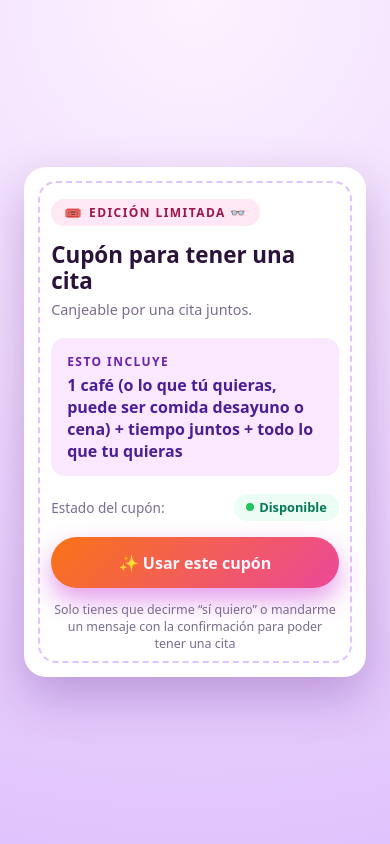
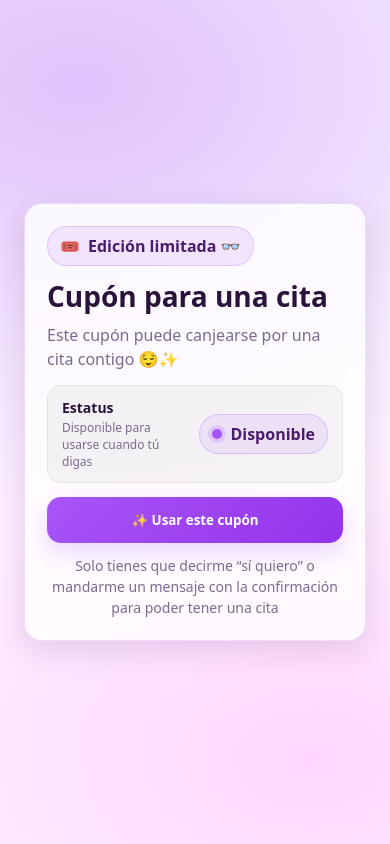
Before and after one commit to YisusVGz/cup-n, a plain HTML site: page index.html in a window 390 px wide. Both pictures are taken after a click on the button "Ver cupón". Drawn offline with Linux system fonts and the light colour scheme.

Commit message:
Refactor styles and update HTML structure
Refactor CSS styles for improved layout and responsiveness. Update HTML structure for better semantics and accessibility.

```diff
--- a/index.html
+++ b/index.html
@@ -5,279 +5,259 @@
   <meta name="viewport" content="width=device-width, initial-scale=1" />
   <title>Cupón especial</title>
   <style>
-    :root {
-      --bg1: #fdf2ff;
-      --bg2: #e0c3fc;
-      --card: #ffffff;
-      --accent: #a855f7;
-      --accent-dark: #9333ea;
-      --used: #fb7185;
-      --text: #2b123a;
-      --muted: #7b6b8f;
-      --radius: 22px;
+    :root{
+      --bg1:#fdf2ff;
+      --bg2:#e0c3fc;
+      --card:#ffffff;
+      --accent:#a855f7;
+      --accent-dark:#9333ea;
+      --used:#fb7185;
+      --text:#2b123a;
+      --muted:#7b6b8f;
+      --radius:18px;
+      --shadow:0 10px 30px rgba(32, 8, 46, .12);
+      --maxw:520px;
+    }
+    *{box-sizing:border-box;margin:0;padding:0;font-family:system-ui,-apple-system,Segoe UI,Roboto,Arial;}
+    body{
+      min-height:100vh;
+      display:flex;
+      align-items:center;
+      justify-content:center;
+      padding:24px;
+      background:radial-gradient(1200px 800px at 20% 10%, var(--bg2), transparent 55%),
+                 radial-gradient(1200px 800px at 80% 90%, #ffd6ff, transparent 55%),
+                 linear-gradient(120deg, var(--bg1), #ffffff);
+      color:var(--text);
     }
 
-    * {
-      box-sizing: border-box;
-      margin: 0;
-      padding: 0;
-      font-family: system-ui, -apple-system, BlinkMacSystemFont, "Segoe UI", sans-serif;
+    .announcement, .coupon-card{
+      width:100%;
+      max-width:var(--maxw);
+      background:rgba(255,255,255,.82);
+      border:1px solid rgba(168,85,247,.18);
+      border-radius:var(--radius);
+      box-shadow:var(--shadow);
+      padding:22px;
+      backdrop-filter: blur(10px);
     }
 
-    body {
-      min-height: 100vh;
-      display: flex;
-      align-items: center;
-      justify-content: center;
-      background: radial-gradient(circle at top, var(--bg1), var(--bg2));
-      padding: 1.5rem;
+    .announcement h2{
+      font-size:26px;
+      letter-spacing:.2px;
+      margin-bottom:10px;
+    }
+    .announcement p{
+      color:var(--muted);
+      margin-bottom:16px;
+      line-height:1.45;
     }
 
-    .announcement {
-      max-width: 450px;
-      width: 100%;
-      background: var(--card);
-      border-radius: var(--radius);
-      box-shadow: 0 20px 50px rgba(88, 28, 135, 0.3);
-      padding: 2rem;
-      text-align: center;
-      animation: fadeIn 0.8s ease;
+    .btn-main, #redeem-btn, #gcal-btn{
+      width:100%;
+      border:none;
+      border-radius:14px;
+      padding:14px 16px;
+      font-weight:700;
+      cursor:pointer;
+      transition:transform .12s ease, filter .12s ease, opacity .12s ease;
+      box-shadow:0 10px 22px rgba(168,85,247,.22);
+    }
+    .btn-main, #redeem-btn{
+      background:linear-gradient(135deg, var(--accent), var(--accent-dark));
+      color:white;
+    }
+    #gcal-btn{
+      background:linear-gradient(135deg, #7c3aed, #4f46e5);
+      color:white;
+      box-shadow:0 10px 22px rgba(79,70,229,.22);
+    }
+    .btn-main:hover, #redeem-btn:hover, #gcal-btn:hover{filter:brightness(1.03);}
+    .btn-main:active, #redeem-btn:active, #gcal-btn:active{transform:translateY(1px);}
+    #redeem-btn[disabled]{opacity:.55; cursor:not-allowed; filter:saturate(.7);}
+
+    .coupon-card{display:none; position:relative; overflow:hidden;}
+    .tag{
+      display:inline-flex;
+      gap:8px;
+      align-items:center;
+      padding:8px 12px;
+      border-radius:999px;
+      background:rgba(168,85,247,.12);
+      border:1px solid rgba(168,85,247,.22);
+      font-weight:700;
+      color:#4a1c6b;
+      margin-bottom:14px;
     }
 
-    .announcement h2 {
-      font-size: 1.4rem;
-      color: var(--text);
-      margin-bottom: 0.8rem;
+    .coupon-title{
+      font-size:28px;
+      line-height:1.15;
+      margin-bottom:10px;
+    }
+    .coupon-desc{
+      color:var(--muted);
+      line-height:1.5;
+      margin-bottom:14px;
     }
 
-    .announcement p {
-      color: var(--muted);
-      font-size: 0.95rem;
-      margin-bottom: 1.4rem;
+    .status-row{
+      display:flex;
+      align-items:center;
+      justify-content:space-between;
+      gap:12px;
+      margin:14px 0 14px;
+      padding:12px 14px;
+      border-radius:14px;
+      background:rgba(2, 6, 23, .04);
+      border:1px solid rgba(2, 6, 23, .06);
+    }
+    .status-pill{
+      display:inline-flex;
+      align-items:center;
+      gap:8px;
+      font-weight:800;
+      padding:8px 12px;
+      border-radius:999px;
+      border:1px solid rgba(168,85,247,.25);
+      background:rgba(168,85,247,.10);
+      color:#4a1c6b;
+      white-space:nowrap;
+    }
+    .status-dot{
+      width:10px;height:10px;border-radius:50%;
+      background:var(--accent);
+      box-shadow:0 0 0 4px rgba(168,85,247,.18);
+    }
+    .status-pill.used{
+      background:rgba(251,113,133,.14);
+      border-color:rgba(251,113,133,.25);
+      color:#7a0f2a;
+    }
+    .status-pill.used .status-dot{
+      background:var(--used);
+      box-shadow:0 0 0 4px rgba(251,113,133,.18);
     }
 
-    .btn-main {
-      width: 100%;
-      border: none;
-      border-radius: 999px;
-      padding: 0.9rem 1rem;
-      font-size: 1rem;
-      font-weight: 700;
-      cursor: pointer;
-      background: linear-gradient(135deg, #f97316, #ec4899, #8b5cf6);
-      background-size: 200% 200%;
-      color: #fff7ff;
-      transition: transform 0.12s ease, box-shadow 0.12s ease, background-position 0.5s ease;
-      box-shadow: 0 12px 26px rgba(192, 38, 211, 0.45);
+    .extra-text{
+      margin-top:12px;
+      color:var(--muted);
+      line-height:1.5;
+      font-size:14px;
+      text-align:center;
     }
 
-    .btn-main:hover {
-      transform: translateY(-1px);
-      background-position: 100% 0%;
-      box-shadow: 0 16px 32px rgba(168, 85, 247, 0.6);
+    /* Agenda */
+    .scheduler{
+      margin-top:14px;
+      padding:14px;
+      border-radius:14px;
+      background:rgba(79,70,229,.06);
+      border:1px solid rgba(79,70,229,.14);
+      display:none;
+    }
+    .scheduler h3{
+      font-size:16px;
+      margin-bottom:10px;
+      letter-spacing:.2px;
+    }
+    .grid{
+      display:grid;
+      grid-template-columns:1fr 1fr;
+      gap:10px;
+      margin-bottom:10px;
+    }
+    .field{
+      display:flex;
+      flex-direction:column;
+      gap:6px;
+    }
+    label{
+      font-size:12px;
+      font-weight:700;
+      color:#3b1a4a;
+      opacity:.9;
+    }
+    input, select{
+      width:100%;
+      padding:12px 12px;
+      border-radius:12px;
+      border:1px solid rgba(2,6,23,.10);
+      outline:none;
+      background:rgba(255,255,255,.85);
+      color:var(--text);
+    }
+    input:focus, select:focus{
+      border-color:rgba(79,70,229,.35);
+      box-shadow:0 0 0 4px rgba(79,70,229,.10);
+    }
+    .hint{
+      font-size:12px;
+      color:var(--muted);
+      text-align:center;
+      margin-top:8px;
+      line-height:1.4;
     }
 
-    /* CUPÓN (oculto al inicio) */
-    .coupon-card {
-      display: none;
-      background: var(--card);
-      border-radius: var(--radius);
-      box-shadow: 0 20px 50px rgba(88, 28, 135, 0.3);
-      max-width: 400px;
-      width: 100%;
-      padding: 2rem 1.7rem 1.6rem;
-      position: relative;
-      animation: fadeIn 0.8s ease;
-    }
-
-    /* Ticket border */
-    .coupon-card::before {
-      content: "";
-      position: absolute;
-      inset: 0.9rem;
-      border-radius: 18px;
-      border: 2px dashed rgba(168, 85, 247, 0.35);
-      pointer-events: none;
-    }
-
-    .tag {
-      display: inline-flex;
-      align-items: center;
-      gap: 0.35rem;
-      background: rgba(244, 114, 182, 0.16);
-      color: #9d174d;
-      padding: 0.25rem 0.8rem;
-      border-radius: 999px;
-      font-size: 0.75rem;
-      font-weight: 600;
-      text-transform: uppercase;
-      letter-spacing: 0.12em;
-      position: relative;
-      z-index: 1;
-    }
-
-    .tag-emoji {
-      font-size: 0.9rem;
-    }
-
-    h1 {
-      font-size: 1.4rem;
-      margin-top: 1rem;
-      margin-bottom: 0.3rem;
-      color: var(--text);
-      position: relative;
-      z-index: 1;
-      line-height: 1.2;
-    }
-
-    .subtitle {
-      font-size: 0.9rem;
-      color: var(--muted);
-      margin-bottom: 1.2rem;
-      position: relative;
-      z-index: 1;
-    }
-
-    .highlight-box {
-      background: #f9e8ff;
-      border-radius: 14px;
-      padding: 0.9rem 1rem;
-      display: flex;
-      flex-direction: column;
-      gap: 0.25rem;
-      margin-bottom: 1.1rem;
-      position: relative;
-      z-index: 1;
-    }
-
-    .highlight-label {
-      font-size: 0.75rem;
-      text-transform: uppercase;
-      letter-spacing: 0.12em;
-      color: #6b21a8;
-      font-weight: 700;
-    }
-
-    .highlight-text {
-      font-size: 1rem;
-      font-weight: 700;
-      color: #4c1d95;
-    }
-
-    .status-row {
-      display: flex;
-      justify-content: space-between;
-      align-items: center;
-      font-size: 0.85rem;
-      color: var(--muted);
-      margin-bottom: 1rem;
-    }
-
-    .status-pill {
-      display: inline-flex;
-      align-items: center;
-      gap: 0.35rem;
-      font-weight: 600;
-      font-size: 0.8rem;
-      padding: 0.3rem 0.75rem;
-      border-radius: 999px;
-      background: #ecfdf5;
-      color: #047857;
-    }
-
-    .status-dot {
-      width: 0.5rem;
-      height: 0.5rem;
-      border-radius: 999px;
-      background: #22c55e;
-    }
-
-    .status-pill.used {
-      background: #fef2f2;
-      color: #b91c1c;
-    }
-
-    .status-pill.used .status-dot {
-      background: #fb7185;
-    }
-
-    #redeem-btn {
-      width: 100%;
-      border: none;
-      border-radius: 999px;
-      padding: 0.9rem 1rem;
-      font-size: 1rem;
-      font-weight: 700;
-      cursor: pointer;
-      background: linear-gradient(135deg, #f97316, #ec4899, #8b5cf6);
-      background-size: 200% 200%;
-      color: #fff7ff;
-      transition: 0.15s ease;
-      box-shadow: 0 12px 26px rgba(192, 38, 211, 0.45);
-      display: inline-flex;
-      align-items: center;
-      justify-content: center;
-      gap: 0.45rem;
-    }
-
-    #redeem-btn:hover {
-      transform: translateY(-1px);
-      background-position: 100% 0%;
-      box-shadow: 0 16px 32px rgba(168, 85, 247, 0.6);
-    }
-
-    .extra-text {
-      margin-top: 0.8rem;
-      font-size: 0.78rem;
-      color: var(--muted);
-      text-align: center;
-    }
-
-    @keyframes fadeIn {
-      from { opacity: 0; transform: translateY(10px); }
-      to { opacity: 1; transform: translateY(0); }
+    @media (max-width:480px){
+      .grid{grid-template-columns:1fr;}
     }
   </style>
 </head>
+
 <body>
-
   <div id="announcement" class="announcement">
     <h2>¡Has recibido un cupón!</h2>
-    <p>
-      ¿Lista para verlo?👀
-    </p>
+    <p>¿Lista para verlo? 👀</p>
     <button class="btn-main" id="open-coupon">Ver cupón</button>
   </div>
 
   <div id="coupon" class="coupon-card">
-    <div class="tag">
-      <span class="tag-emoji">🎟️</span>
-      Edición limitada 👓
-    </div>
+    <div class="tag"><span class="tag-emoji">🎟️</span>Edición limitada 👓</div>
 
-    <h1>Cupón para tener una cita</h1>
-
-    <p class="subtitle">
-      Canjeable por una cita juntos.
+    <h1 class="coupon-title">Cupón para una cita</h1>
+    <p class="coupon-desc">
+      Este cupón puede canjearse por una cita contigo 😌✨
     </p>
 
-    <div class="highlight-box">
-      <span class="highlight-label">Esto incluye</span>
-      <span class="highlight-text">
-        1 café (o lo que tú quieras, puede ser comida desayuno o cena) + tiempo juntos + todo lo que tu quieras
-      </span>
-    </div>
+    <div class="status-row">
+      <div style="display:flex;flex-direction:column;gap:2px;">
+        <strong style="font-size:14px;">Estatus</strong>
+        <span style="font-size:12px;color:var(--muted);">Disponible para usarse cuando tú digas</span>
+      </div>
 
-    <div class="status-row">
-      <span>Estado del cupón:</span>
       <span id="status-pill" class="status-pill">
         <span class="status-dot"></span> Disponible
       </span>
     </div>
 
-    <button id="redeem-btn">
-      ✨ Usar este cupón
-    </button>
+    <button id="redeem-btn">✨ Usar este cupón</button>
+
+    <div class="scheduler" id="scheduler">
+      <h3>📅 Agendar en Google Calendar</h3>
+
+      <div class="grid">
+        <div class="field">
+          <label for="dt">Fecha y hora</label>
+          <input id="dt" type="datetime-local" />
+        </div>
+
+        <div class="field">
+          <label for="dur">Duración</label>
+          <select id="dur">
+            <option value="30">30 min</option>
+            <option value="60" selected>60 min</option>
+            <option value="90">90 min</option>
+            <option value="120">120 min</option>
+          </select>
+        </div>
+      </div>
+
+      <button id="gcal-btn">🗓️ Agendar en Google Calendar</button>
+      <div class="hint">
+        Se abrirá Google Calendar con el evento prellenado (tú solo lo guardas).
+      </div>
+    </div>
 
     <p class="extra-text" id="info-text">
       Solo tienes que decirme “sí quiero” o mandarme un mensaje con la confirmación para poder tener una cita
@@ -285,25 +265,93 @@
   </div>
 
   <script>
+    const openCouponBtn = document.getElementById("open-coupon");
     const announcement = document.getElementById("announcement");
     const coupon = document.getElementById("coupon");
-    const openCouponBtn = document.getElementById("open-coupon");
+
+    const redeemBtn = document.getElementById("redeem-btn");
+    const statusPill = document.getElementById("status-pill");
+    const infoText = document.getElementById("info-text");
+
+    const scheduler = document.getElementById("scheduler");
+    const dtInput = document.getElementById("dt");
+    const durSelect = document.getElementById("dur");
+    const gcalBtn = document.getElementById("gcal-btn");
 
     openCouponBtn.addEventListener("click", () => {
       announcement.style.display = "none";
       coupon.style.display = "block";
     });
 
-    const redeemBtn = document.getElementById("redeem-btn");
-    const statusPill = document.getElementById("status-pill");
-    const infoText = document.getElementById("info-text");
+    function pad2(n){ return String(n).padStart(2, "0"); }
+
+    function toGCalDateUTC(dateObj){
+      // Google Calendar: YYYYMMDDTHHMMSSZ (UTC)
+      const y = dateObj.getUTCFullYear();
+      const m = pad2(dateObj.getUTCMonth() + 1);
+      const d = pad2(dateObj.getUTCDate());
+      const hh = pad2(dateObj.getUTCHours());
+      const mm = pad2(dateObj.getUTCMinutes());
+      const ss = pad2(dateObj.getUTCSeconds());
+      return `${y}${m}${d}T${hh}${mm}${ss}Z`;
+    }
+
+    function buildGCalUrl({ title, details, location, startLocal, durationMin }){
+      const start = new Date(startLocal); // interpreta como hora local del dispositivo
+      const end = new Date(start.getTime() + durationMin * 60 * 1000);
+
+      const dates = `${toGCalDateUTC(start)}/${toGCalDateUTC(end)}`;
+
+      const base = "https://calendar.google.com/calendar/render?action=TEMPLATE";
+      const params = new URLSearchParams({
+        text: title,
+        details: details,
+        location: location,
+        dates: dates
+      });
+
+      return `${base}&${params.toString()}`;
+    }
 
     redeemBtn.addEventListener("click", () => {
       statusPill.classList.add("used");
       statusPill.innerHTML = '<span class="status-dot"></span>Cupón usado (y yo muy feliz)';
       redeemBtn.disabled = true;
-      redeemBtn.textContent = "¡Cita confirmada!";
-      infoText.textContent = "Puede ser válido cualquier día y mas de un día (Por favor)";
+      redeemBtn.textContent = "¡Listo! Ahora agendemos 🗓️";
+      infoText.textContent = "Elige fecha y hora abajo y lo abrimos en Google Calendar ✨";
+
+      // Mostrar el bloque de agenda
+      scheduler.style.display = "block";
+
+      // Sugerencia: poner una fecha por default (mañana a las 7pm)
+      const now = new Date();
+      const suggested = new Date(now.getTime() + 24 * 60 * 60 * 1000);
+      suggested.setHours(19, 0, 0, 0);
+
+      // Formato requerido por datetime-local: YYYY-MM-DDTHH:MM
+      const yyyy = suggested.getFullYear();
+      const mm = pad2(suggested.getMonth() + 1);
+      const dd = pad2(suggested.getDate());
+      const hh = pad2(suggested.getHours());
+      const mi = pad2(suggested.getMinutes());
+      dtInput.value = `${yyyy}-${mm}-${dd}T${hh}:${mi}`;
+    });
+
+    gcalBtn.addEventListener("click", () => {
+      if (!dtInput.value){
+        alert("Elige una fecha y hora para agendar 🙂");
+        return;
+      }
+
+      const url = buildGCalUrl({
+        title: "Cita (Cupón canjeado) ✨",
+        details: "Cita agendada desde el cupón. Si quieres cambiar la hora, puedes editarla antes de guardar 🙂",
+        location: "Por definir (online o presencial)",
+        startLocal: dtInput.value,
+        durationMin: Number(durSelect.value)
+      });
+
+      window.open(url, "_blank", "noopener,noreferrer");
     });
   </script>
 </body>
```
